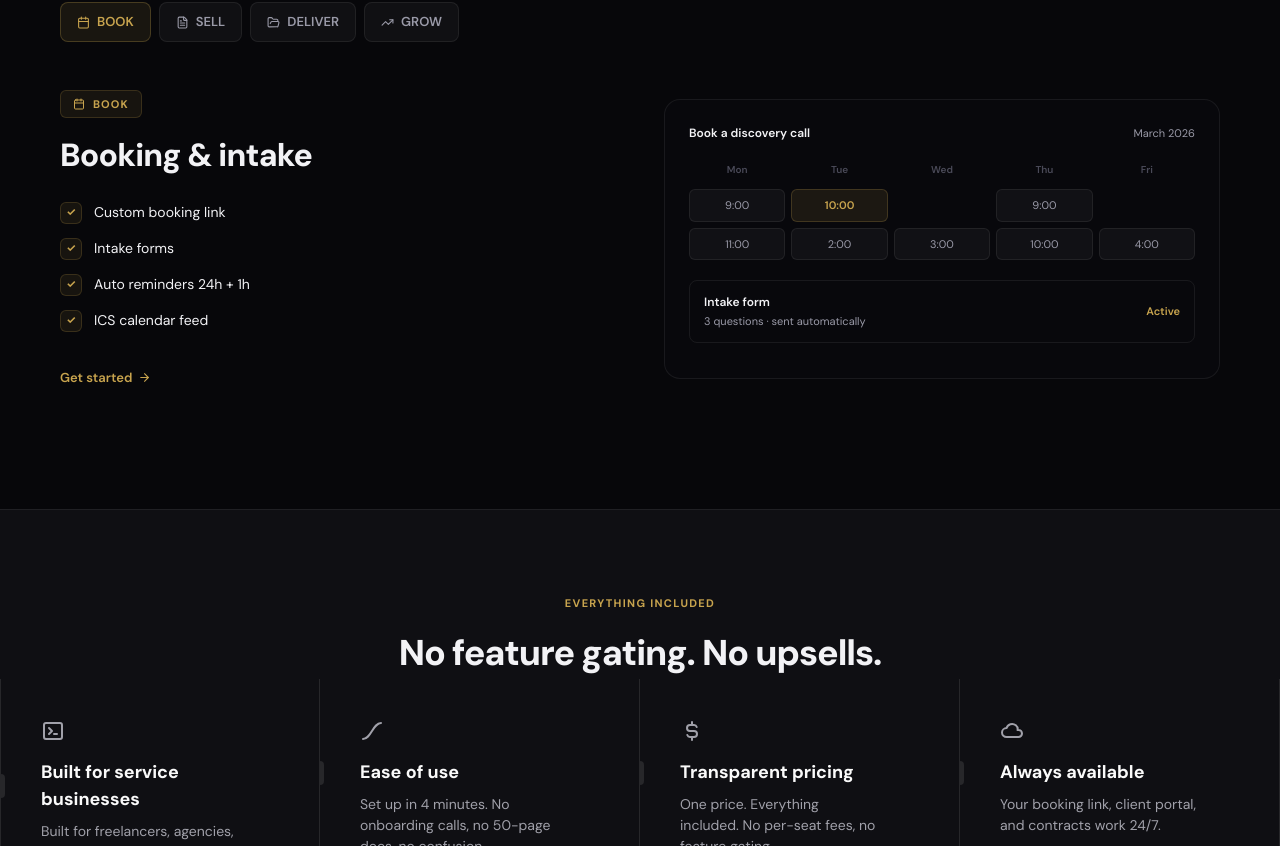
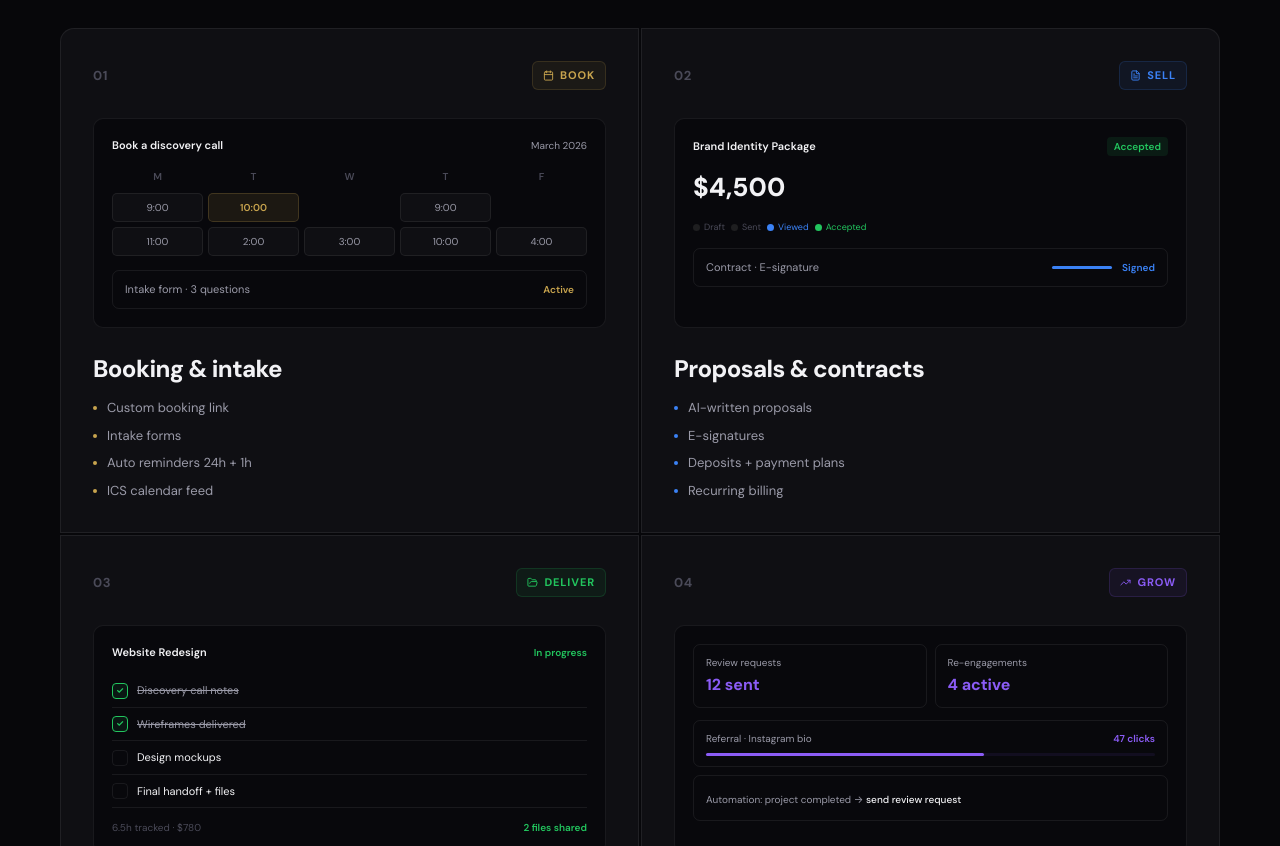
Before and after one commit to RonaldDavenport/nomistakes, a Next.js app: page / in a window 1280 px wide. Shown: the part 1434-2280 px from the top of the page. Built offline with nearby package versions, Linux system fonts and the light colour scheme.

Commit message:
Replace tabbed pillars with 2x2 phase grid — mock UI cards, no tabs, no state

```diff
--- a/src/app/(main)/page.tsx
+++ b/src/app/(main)/page.tsx
@@ -89,7 +89,6 @@ export default function LandingPage() {
   const scrolled = useScrolled();
   const isMobile = useIsMobile();
   const [menuOpen, setMenuOpen] = useState(false);
-  const [activePillar, setActivePillar] = useState(0);
 
   return (
     <div style={{ fontFamily: SANS, background: C.bg, color: C.text, minHeight: "100vh", overflowX: "hidden" }}>
@@ -281,118 +280,92 @@ export default function LandingPage() {
         </div>
       </section>
 
-      {/* ─── PILLARS (tabbed) ─── */}
-      <section id="features" style={{ padding: "80px clamp(20px, 5vw, 56px) 120px", borderTop: `1px solid ${C.border}` }}>
+      {/* ─── PHASES GRID ─── */}
+      <section id="features" style={{ padding: "100px clamp(20px, 5vw, 56px)", borderTop: `1px solid ${C.border}` }}>
         <div style={{ maxWidth: 1160, margin: "0 auto" }}>
-          <div style={{ marginBottom: 56 }}>
+
+          {/* Header */}
+          <div style={{ display: "flex", justifyContent: "space-between", alignItems: "flex-end", marginBottom: 64, flexWrap: "wrap", gap: 24 }}>
+            <div>
               <span style={{ fontSize: 11, fontWeight: 700, color: C.gold, letterSpacing: "0.12em", textTransform: "uppercase" }}>Four phases. One tool.</span>
-            <h2 style={{ fontFamily: DISPLAY, fontWeight: 800, fontSize: "clamp(1.8rem, 3.5vw, 3rem)", letterSpacing: "-0.03em", lineHeight: 1.05, maxWidth: 600, marginTop: 12 }}>
+              <h2 style={{ fontFamily: DISPLAY, fontWeight: 800, fontSize: "clamp(1.8rem, 3.5vw, 3rem)", letterSpacing: "-0.03em", lineHeight: 1.05, marginTop: 10, marginBottom: 0 }}>
                 From first inquiry<br />
                 <span style={{ color: C.textSec, fontWeight: 400 }}>to repeat client.</span>
               </h2>
             </div>
+            <Link href="/auth/signup" style={{ display: "inline-flex", alignItems: "center", gap: 6, fontSize: 13, fontWeight: 600, color: C.gold, textDecoration: "none", flexShrink: 0 }}>
+              Get started free <ArrowRight size={13} />
+            </Link>
+          </div>
 
-          {/* Tab pills */}
-          <div style={{ display: "flex", gap: 8, marginBottom: 48, flexWrap: "wrap" }}>
+          {/* 2×2 grid */}
+          <div style={{ display: "grid", gridTemplateColumns: isMobile ? "1fr" : "repeat(2, 1fr)", gap: 2 }}>
             {PILLARS.map((p, i) => (
-              <button key={p.tag} className="pill-tab" onClick={() => setActivePillar(i)} style={{
-                display: "flex", alignItems: "center", gap: 7, padding: "9px 16px", borderRadius: 8,
-                fontFamily: SANS, fontSize: 13, fontWeight: 600,
-                background: activePillar === i ? p.accent + "18" : "rgba(255,255,255,0.04)",
-                border: `1px solid ${activePillar === i ? p.accent + "44" : C.border}`,
-                color: activePillar === i ? p.accent : C.textSec,
+              <div key={p.tag} style={{
+                background: C.surface,
+                border: `1px solid ${C.border}`,
+                borderRadius: i === 0 ? "14px 0 0 0" : i === 1 ? "0 14px 0 0" : i === 2 ? "0 0 0 14px" : "0 0 14px 0",
+                padding: 32,
+                display: "flex",
+                flexDirection: "column",
+                gap: 28,
               }}>
-                <p.Icon size={13} />
-                {p.tag}
-              </button>
+                {/* Top: number + tag */}
+                <div style={{ display: "flex", justifyContent: "space-between", alignItems: "center" }}>
+                  <span style={{ fontFamily: DISPLAY, fontSize: 13, fontWeight: 700, color: C.textDim, letterSpacing: "0.04em" }}>0{i + 1}</span>
+                  <div style={{ display: "inline-flex", alignItems: "center", gap: 6, padding: "5px 10px", borderRadius: 6, background: p.accent + "12", border: `1px solid ${p.accent}28` }}>
+                    <p.Icon size={11} color={p.accent} />
+                    <span style={{ fontSize: 11, fontWeight: 700, color: p.accent, letterSpacing: "0.08em" }}>{p.tag}</span>
+                  </div>
+                </div>
+
+                {/* Mock UI */}
+                <div style={{ borderRadius: 10, border: `1px solid ${C.border}`, background: "#08080C", padding: 18, flex: 1 }}>
+                  {p.tag === "BOOK" && (
+                    <div>
+                      <div style={{ display: "flex", justifyContent: "space-between", alignItems: "center", marginBottom: 16 }}>
+                        <span style={{ fontSize: 11, fontWeight: 600, color: C.text }}>Book a discovery call</span>
+                        <span style={{ fontSize: 10, color: C.textSec }}>March 2026</span>
+                      </div>
+                      <div style={{ display: "grid", gridTemplateColumns: "repeat(5, 1fr)", gap: 5, marginBottom: 14 }}>
+                        {["M","T","W","T","F"].map((d, di) => <div key={di} style={{ textAlign: "center", fontSize: 10, fontWeight: 600, color: C.textDim, paddingBottom: 4 }}>{d}</div>)}
+                        {["9:00","10:00","—","9:00","—","11:00","2:00","3:00","10:00","4:00"].map((s, si) => (
+                          <div key={si} style={{ borderRadius: 5, padding: "6px 0", fontSize: 10, textAlign: "center", background: si === 1 ? C.goldDim : s === "—" ? "transparent" : "rgba(255,255,255,0.03)", border: si === 1 ? `1px solid ${C.goldBorder}` : s === "—" ? "none" : `1px solid ${C.border}`, color: si === 1 ? C.gold : s === "—" ? "transparent" : C.textSec, fontWeight: si === 1 ? 600 : 400 }}>{s}</div>
                         ))}
                       </div>
-
-          {/* Active panel */}
-          {PILLARS.map((p, i) => (
-            <div key={p.tag} style={{ display: activePillar === i ? "grid" : "none", gridTemplateColumns: isMobile ? "1fr" : "1fr 1fr", gap: 48, alignItems: "center" }}>
-              <div>
-                <div style={{ display: "inline-flex", alignItems: "center", gap: 8, marginBottom: 20, padding: "5px 12px", borderRadius: 6, background: p.accent + "15", border: `1px solid ${p.accent}30` }}>
-                  <p.Icon size={12} color={p.accent} />
-                  <span style={{ fontSize: 11, fontWeight: 700, color: p.accent, letterSpacing: "0.1em" }}>{p.tag}</span>
-                </div>
-                <h3 style={{ fontFamily: DISPLAY, fontWeight: 800, fontSize: "clamp(1.4rem, 2.5vw, 2rem)", letterSpacing: "-0.025em", lineHeight: 1.1, marginBottom: 28 }}>{p.title}</h3>
-                <div style={{ display: "flex", flexDirection: "column", gap: 14 }}>
-                  {p.items.map((item) => (
-                    <div key={item} style={{ display: "flex", alignItems: "center", gap: 12 }}>
-                      <div style={{ width: 22, height: 22, borderRadius: 6, background: p.accent + "15", border: `1px solid ${p.accent}30`, display: "flex", alignItems: "center", justifyContent: "center", flexShrink: 0 }}>
-                        <span style={{ color: p.accent, fontSize: 11, fontWeight: 700 }}>✓</span>
-                      </div>
-                      <span style={{ fontSize: 14, color: C.text }}>{item}</span>
-                    </div>
-                  ))}
-                </div>
-                <Link href="/auth/signup" style={{ display: "inline-flex", alignItems: "center", gap: 6, marginTop: 36, fontSize: 13, fontWeight: 600, color: p.accent }}>
-                  Get started <ArrowRight size={13} />
-                </Link>
-              </div>
-              {/* Mock app UI per phase */}
-              <div style={{ borderRadius: 16, overflow: "hidden", border: `1px solid ${C.border}`, background: "#08080C", padding: 24, minHeight: 280 }}>
-                {p.tag === "BOOK" && (
-                  <div>
-                    <div style={{ display: "flex", justifyContent: "space-between", alignItems: "center", marginBottom: 20 }}>
-                      <span style={{ fontSize: 12, fontWeight: 600, color: C.text }}>Book a discovery call</span>
-                      <span style={{ fontSize: 11, color: C.textSec }}>March 2026</span>
-                    </div>
-                    <div style={{ display: "grid", gridTemplateColumns: "repeat(5, 1fr)", gap: 6, marginBottom: 20 }}>
-                      {["Mon","Tue","Wed","Thu","Fri"].map((d) => (
-                        <div key={d} style={{ textAlign: "center", fontSize: 10, fontWeight: 600, color: C.textDim, paddingBottom: 6 }}>{d}</div>
-                      ))}
-                      {["9:00","10:00","—","9:00","—","11:00","2:00","3:00","10:00","4:00"].map((slot, idx) => (
-                        <div key={idx} style={{
-                          borderRadius: 6, padding: "7px 0", fontSize: 11, textAlign: "center",
-                          background: idx === 1 ? C.goldDim : slot === "—" ? "transparent" : "rgba(255,255,255,0.04)",
-                          border: idx === 1 ? `1px solid ${C.goldBorder}` : slot === "—" ? "none" : `1px solid ${C.border}`,
-                          color: idx === 1 ? C.gold : slot === "—" ? "transparent" : C.textSec,
-                          fontWeight: idx === 1 ? 600 : 400,
-                        }}>{slot}</div>
-                      ))}
-                    </div>
-                    <div style={{ borderRadius: 8, border: `1px solid ${C.border}`, padding: "12px 14px", display: "flex", justifyContent: "space-between", alignItems: "center" }}>
-                      <div>
-                        <p style={{ fontSize: 12, fontWeight: 600, color: C.text, margin: 0 }}>Intake form</p>
-                        <p style={{ fontSize: 11, color: C.textSec, margin: "2px 0 0" }}>3 questions · sent automatically</p>
-                      </div>
-                      <span style={{ fontSize: 11, color: p.accent, fontWeight: 600 }}>Active</span>
+                      <div style={{ borderRadius: 7, border: `1px solid ${C.border}`, padding: "10px 12px", display: "flex", justifyContent: "space-between", alignItems: "center" }}>
+                        <span style={{ fontSize: 11, color: C.textSec }}>Intake form · 3 questions</span>
+                        <span style={{ fontSize: 10, color: p.accent, fontWeight: 600 }}>Active</span>
                       </div>
                     </div>
                   )}
                   {p.tag === "SELL" && (
                     <div>
-                    <div style={{ display: "flex", justifyContent: "space-between", alignItems: "center", marginBottom: 16 }}>
-                      <span style={{ fontSize: 12, fontWeight: 600, color: C.text }}>Brand Identity Package</span>
-                      <span style={{ fontSize: 11, color: "#22C55E", fontWeight: 600, background: "rgba(34,197,94,0.1)", padding: "3px 8px", borderRadius: 5 }}>Accepted</span>
+                      <div style={{ display: "flex", justifyContent: "space-between", alignItems: "center", marginBottom: 12 }}>
+                        <span style={{ fontSize: 11, fontWeight: 600, color: C.text }}>Brand Identity Package</span>
+                        <span style={{ fontSize: 10, color: "#22C55E", fontWeight: 600, background: "rgba(34,197,94,0.1)", padding: "2px 7px", borderRadius: 4 }}>Accepted</span>
                       </div>
-                    <p style={{ fontSize: 28, fontWeight: 800, color: C.text, margin: "0 0 16px", fontVariantNumeric: "tabular-nums" }}>$4,500</p>
-                    <div style={{ display: "flex", gap: 8, marginBottom: 20 }}>
-                      {[["Draft","#444"], ["Sent","#444"], ["Viewed",p.accent], ["Accepted","#22C55E"]].map(([label, color], idx) => (
+                      <p style={{ fontSize: 26, fontWeight: 800, color: C.text, margin: "0 0 14px", fontVariantNumeric: "tabular-nums" }}>$4,500</p>
+                      <div style={{ display: "flex", alignItems: "center", gap: 6, marginBottom: 14 }}>
+                        {["Draft","Sent","Viewed","Accepted"].map((label, li) => (
                           <div key={label} style={{ display: "flex", alignItems: "center", gap: 4 }}>
-                          <div style={{ width: 8, height: 8, borderRadius: "50%", background: idx < 3 ? color : "#22C55E", opacity: idx < 2 ? 0.4 : 1 }} />
-                          <span style={{ fontSize: 10, color: idx < 2 ? C.textDim : color as string }}>{label}</span>
+                            <div style={{ width: 7, height: 7, borderRadius: "50%", background: li === 3 ? "#22C55E" : li === 2 ? p.accent : "#333", opacity: li < 2 ? 0.5 : 1 }} />
+                            <span style={{ fontSize: 9, color: li < 2 ? C.textDim : li === 3 ? "#22C55E" : p.accent }}>{label}</span>
                           </div>
                         ))}
                       </div>
-                    <div style={{ borderRadius: 8, border: `1px solid ${C.border}`, padding: "12px 14px" }}>
-                      <p style={{ fontSize: 11, color: C.textSec, margin: "0 0 6px" }}>Contract · E-signature</p>
-                      <div style={{ display: "flex", alignItems: "center", gap: 8 }}>
-                        <div style={{ flex: 1, height: 3, borderRadius: 2, background: "rgba(59,130,246,0.15)" }}>
-                          <div style={{ width: "100%", height: "100%", background: p.accent, borderRadius: 2 }} />
-                        </div>
-                        <span style={{ fontSize: 11, color: p.accent, fontWeight: 600 }}>Signed</span>
-                      </div>
+                      <div style={{ borderRadius: 7, border: `1px solid ${C.border}`, padding: "10px 12px", display: "flex", alignItems: "center", gap: 10 }}>
+                        <span style={{ fontSize: 11, color: C.textSec, flex: 1 }}>Contract · E-signature</span>
+                        <div style={{ width: 60, height: 3, borderRadius: 2, background: p.accent + "20" }}><div style={{ width: "100%", height: "100%", background: p.accent, borderRadius: 2 }} /></div>
+                        <span style={{ fontSize: 10, color: p.accent, fontWeight: 600 }}>Signed</span>
                       </div>
                     </div>
                   )}
                   {p.tag === "DELIVER" && (
                     <div>
-                    <div style={{ display: "flex", justifyContent: "space-between", alignItems: "center", marginBottom: 16 }}>
-                      <span style={{ fontSize: 12, fontWeight: 600, color: C.text }}>Website Redesign</span>
-                      <span style={{ fontSize: 11, color: p.accent, fontWeight: 600 }}>In progress</span>
+                      <div style={{ display: "flex", justifyContent: "space-between", alignItems: "center", marginBottom: 14 }}>
+                        <span style={{ fontSize: 11, fontWeight: 600, color: C.text }}>Website Redesign</span>
+                        <span style={{ fontSize: 10, color: p.accent, fontWeight: 600 }}>In progress</span>
                       </div>
                       {[
                         { task: "Discovery call notes", done: true },
@@ -400,47 +373,59 @@ export default function LandingPage() {
                         { task: "Design mockups", done: false },
                         { task: "Final handoff + files", done: false },
                       ].map((t) => (
-                      <div key={t.task} style={{ display: "flex", alignItems: "center", gap: 10, padding: "9px 0", borderBottom: `1px solid ${C.border}` }}>
-                        <div style={{ width: 18, height: 18, borderRadius: 5, border: `1.5px solid ${t.done ? p.accent : C.border}`, background: t.done ? p.accent + "18" : "transparent", display: "flex", alignItems: "center", justifyContent: "center", flexShrink: 0 }}>
-                          {t.done && <span style={{ fontSize: 10, color: p.accent, fontWeight: 700 }}>✓</span>}
+                        <div key={t.task} style={{ display: "flex", alignItems: "center", gap: 9, padding: "8px 0", borderBottom: `1px solid ${C.border}` }}>
+                          <div style={{ width: 16, height: 16, borderRadius: 4, border: `1.5px solid ${t.done ? p.accent : C.border}`, background: t.done ? p.accent + "15" : "transparent", display: "flex", alignItems: "center", justifyContent: "center", flexShrink: 0 }}>
+                            {t.done && <span style={{ fontSize: 9, color: p.accent, fontWeight: 700 }}>✓</span>}
                           </div>
-                        <span style={{ fontSize: 12, color: t.done ? C.textSec : C.text, textDecoration: t.done ? "line-through" : "none" }}>{t.task}</span>
+                          <span style={{ fontSize: 11, color: t.done ? C.textSec : C.text, textDecoration: t.done ? "line-through" : "none" }}>{t.task}</span>
                         </div>
                       ))}
-                    <div style={{ marginTop: 14, display: "flex", justifyContent: "space-between", fontSize: 11 }}>
-                      <span style={{ color: C.textDim }}>6.5h tracked · $780</span>
-                      <span style={{ color: p.accent, fontWeight: 600 }}>2 files shared</span>
+                      <div style={{ marginTop: 12, display: "flex", justifyContent: "space-between" }}>
+                        <span style={{ fontSize: 10, color: C.textDim }}>6.5h tracked · $780</span>
+                        <span style={{ fontSize: 10, color: p.accent, fontWeight: 600 }}>2 files shared</span>
                       </div>
                     </div>
                   )}
                   {p.tag === "GROW" && (
                     <div>
-                    <div style={{ display: "grid", gridTemplateColumns: "1fr 1fr", gap: 10, marginBottom: 16 }}>
-                      {[["Review requests", "12 sent", "#8B5CF6"], ["Re-engagements", "4 active", "#8B5CF6"]].map(([label, val, color]) => (
-                        <div key={label} style={{ borderRadius: 8, border: `1px solid ${C.border}`, padding: "12px 14px" }}>
-                          <p style={{ fontSize: 11, color: C.textSec, margin: "0 0 4px" }}>{label}</p>
-                          <p style={{ fontSize: 18, fontWeight: 700, color: color as string, margin: 0 }}>{val}</p>
+                      <div style={{ display: "grid", gridTemplateColumns: "1fr 1fr", gap: 8, marginBottom: 12 }}>
+                        {[["Review requests","12 sent"],["Re-engagements","4 active"]].map(([l, v]) => (
+                          <div key={l} style={{ borderRadius: 7, border: `1px solid ${C.border}`, padding: "10px 12px" }}>
+                            <p style={{ fontSize: 10, color: C.textSec, margin: "0 0 3px" }}>{l}</p>
+                            <p style={{ fontSize: 16, fontWeight: 700, color: p.accent, margin: 0 }}>{v}</p>
                           </div>
                         ))}
                       </div>
-                    <div style={{ borderRadius: 8, border: `1px solid ${C.border}`, padding: "12px 14px", marginBottom: 10 }}>
-                      <div style={{ display: "flex", justifyContent: "space-between", marginBottom: 8 }}>
-                        <span style={{ fontSize: 11, color: C.textSec }}>Referral link · Instagram bio</span>
-                        <span style={{ fontSize: 11, color: p.accent, fontWeight: 600 }}>47 clicks</span>
+                      <div style={{ borderRadius: 7, border: `1px solid ${C.border}`, padding: "10px 12px", marginBottom: 8 }}>
+                        <div style={{ display: "flex", justifyContent: "space-between", marginBottom: 7 }}>
+                          <span style={{ fontSize: 10, color: C.textSec }}>Referral · Instagram bio</span>
+                          <span style={{ fontSize: 10, color: p.accent, fontWeight: 600 }}>47 clicks</span>
                         </div>
-                      <div style={{ height: 4, borderRadius: 2, background: "rgba(139,92,246,0.12)" }}>
-                        <div style={{ width: "62%", height: "100%", background: p.accent, borderRadius: 2 }} />
+                        <div style={{ height: 3, borderRadius: 2, background: p.accent + "15" }}><div style={{ width: "62%", height: "100%", background: p.accent, borderRadius: 2 }} /></div>
                       </div>
-                    </div>
-                    <div style={{ borderRadius: 8, border: `1px solid ${C.border}`, padding: "12px 14px" }}>
-                      <p style={{ fontSize: 11, color: C.textSec, margin: "0 0 4px" }}>Automation · Project completed</p>
-                      <p style={{ fontSize: 12, color: C.text, margin: 0 }}>→ Send review request email</p>
+                      <div style={{ borderRadius: 7, border: `1px solid ${C.border}`, padding: "10px 12px" }}>
+                        <span style={{ fontSize: 10, color: C.textSec }}>Automation: project completed → </span>
+                        <span style={{ fontSize: 10, color: C.text, fontWeight: 500 }}>send review request</span>
                       </div>
                     </div>
                   )}
                 </div>
+
+                {/* Bottom: title + bullets */}
+                <div>
+                  <h3 style={{ fontFamily: DISPLAY, fontWeight: 800, fontSize: "clamp(1.2rem, 2vw, 1.5rem)", letterSpacing: "-0.025em", lineHeight: 1.1, margin: "0 0 16px", color: C.text }}>{p.title}</h3>
+                  <div style={{ display: "flex", flexDirection: "column", gap: 8 }}>
+                    {p.items.map((item) => (
+                      <div key={item} style={{ display: "flex", alignItems: "center", gap: 10 }}>
+                        <div style={{ width: 4, height: 4, borderRadius: "50%", background: p.accent, flexShrink: 0 }} />
+                        <span style={{ fontSize: 13, color: C.textSec }}>{item}</span>
                       </div>
                     ))}
+                  </div>
+                </div>
+              </div>
+            ))}
+          </div>
         </div>
       </section>
 
```
Lines whose indentation alone changed are shown as unchanged.
